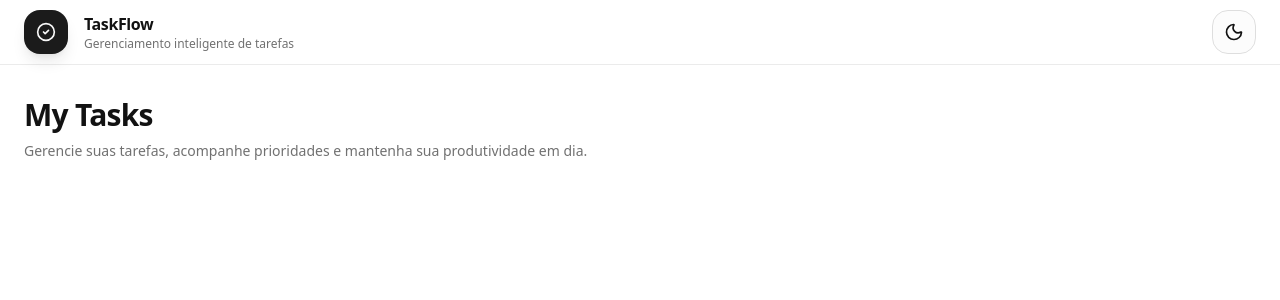
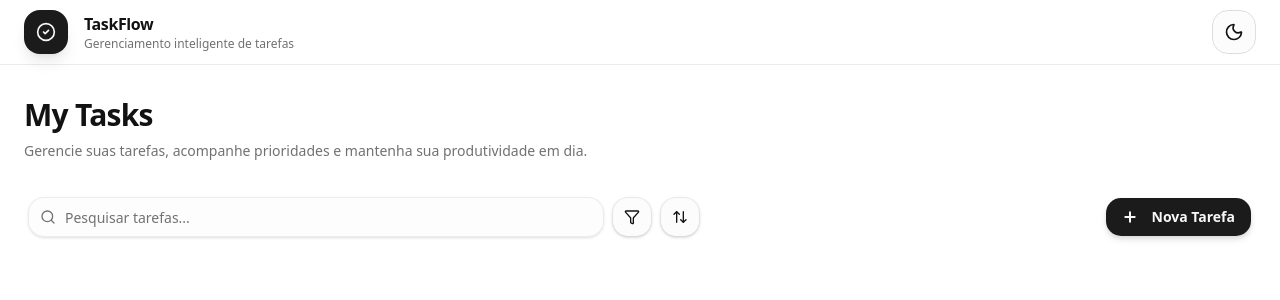
Before and after one commit to Matheus1415/taskflow, a React (Vite) app in the folder client/: page / in a window 1280 px wide. Shown: the top 300 px of the page. Built offline with nearby package versions, Linux system fonts and the light colour scheme.

Commit message:
feat: create component TaskToolbar

```diff
--- /dev/null
+++ b/client/src/pages/TaskHomePage/components/TaskToolbar/index.tsx
@@ -0,0 +1,70 @@
+import {
+  Filter,
+  ArrowUpDown,
+  Plus,
+  Search
+} from "lucide-react";
+
+import { Button } from "@/components/ui/button";
+import { Input } from "@/components/ui/input";
+import {
+  Tooltip,
+  TooltipContent,
+  TooltipProvider,
+  TooltipTrigger
+} from "@/components/ui/tooltip";
+
+export default function TaskToolbar() {
+  return (
+    <div className="flex flex-col gap-3 p-1 md:flex-row md:items-center md:justify-between">
+      <div className="flex flex-1 items-center gap-2 max-w-2xl">
+        <div className="relative flex-1 group">
+          <Search className="absolute left-3 top-1/2 h-4 w-4 -translate-y-1/2 text-muted-foreground transition-colors group-focus-within:text-primary" />
+          <Input
+            placeholder="Pesquisar tarefas..."
+            className="h-10 pl-9 rounded-xl border-border/50 bg-card/50 shadow-sm transition-all focus-visible:ring-primary/20 focus-visible:border-primary"
+          />
+        </div>
+
+        <TooltipProvider>
+          <Tooltip>
+            <TooltipTrigger asChild>
+              <Button
+                variant="outline"
+                size="icon"
+                className="h-10 w-10 shrink-0 rounded-xl border-border/50 bg-card hover:bg-accent hover:text-accent-foreground shadow-sm"
+              >
+                <Filter className="h-4 w-4" />
+              </Button>
+            </TooltipTrigger>
+            <TooltipContent>Filtrar tarefas</TooltipContent>
+          </Tooltip>
+        </TooltipProvider>
+
+        <TooltipProvider>
+          <Tooltip>
+            <TooltipTrigger asChild>
+              <Button
+                variant="outline"
+                size="icon"
+                className="h-10 w-10 shrink-0 rounded-xl border-border/50 bg-card hover:bg-accent hover:text-accent-foreground shadow-sm"
+              >
+                <ArrowUpDown className="h-4 w-4" />
+              </Button>
+            </TooltipTrigger>
+            <TooltipContent>Ordenar por</TooltipContent>
+          </Tooltip>
+        </TooltipProvider>
+      </div>
+
+      <div className="flex items-center gap-2">
+        <Button
+          className="h-10 rounded-xl px-4 shadow-md shadow-primary/10 transition-all hover:shadow-lg hover:shadow-primary/20 active:scale-95"
+        >
+          <Plus className="mr-2 h-4 w-4 stroke-[3px]" />
+          <span className="font-semibold">Nova Tarefa</span>
+        </Button>
+      </div>
+    </div>
+  );
+}
--- a/client/src/pages/TaskHomePage/index.tsx
+++ b/client/src/pages/TaskHomePage/index.tsx
@@ -1,3 +1,5 @@
+import TaskToolbar from "./components/TaskToolbar";
+
 export default function TaskHomePage() {
     return (
         <div className="flex flex-col gap-8 px-6">
@@ -13,6 +15,8 @@ export default function TaskHomePage() {
                     </p>
                 </div>
             </section>
+
+            <TaskToolbar/>
         </div>
     );
 }
```
